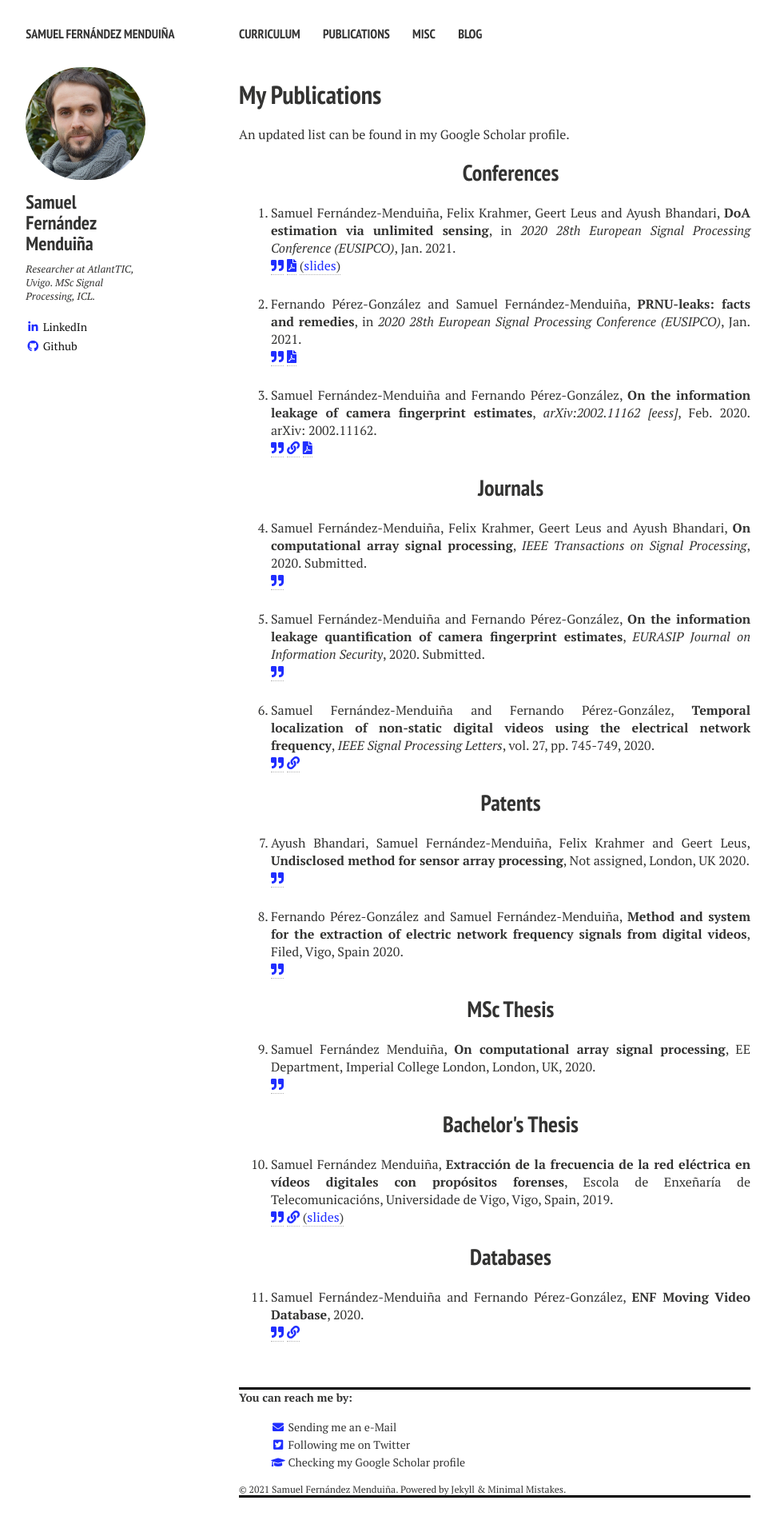
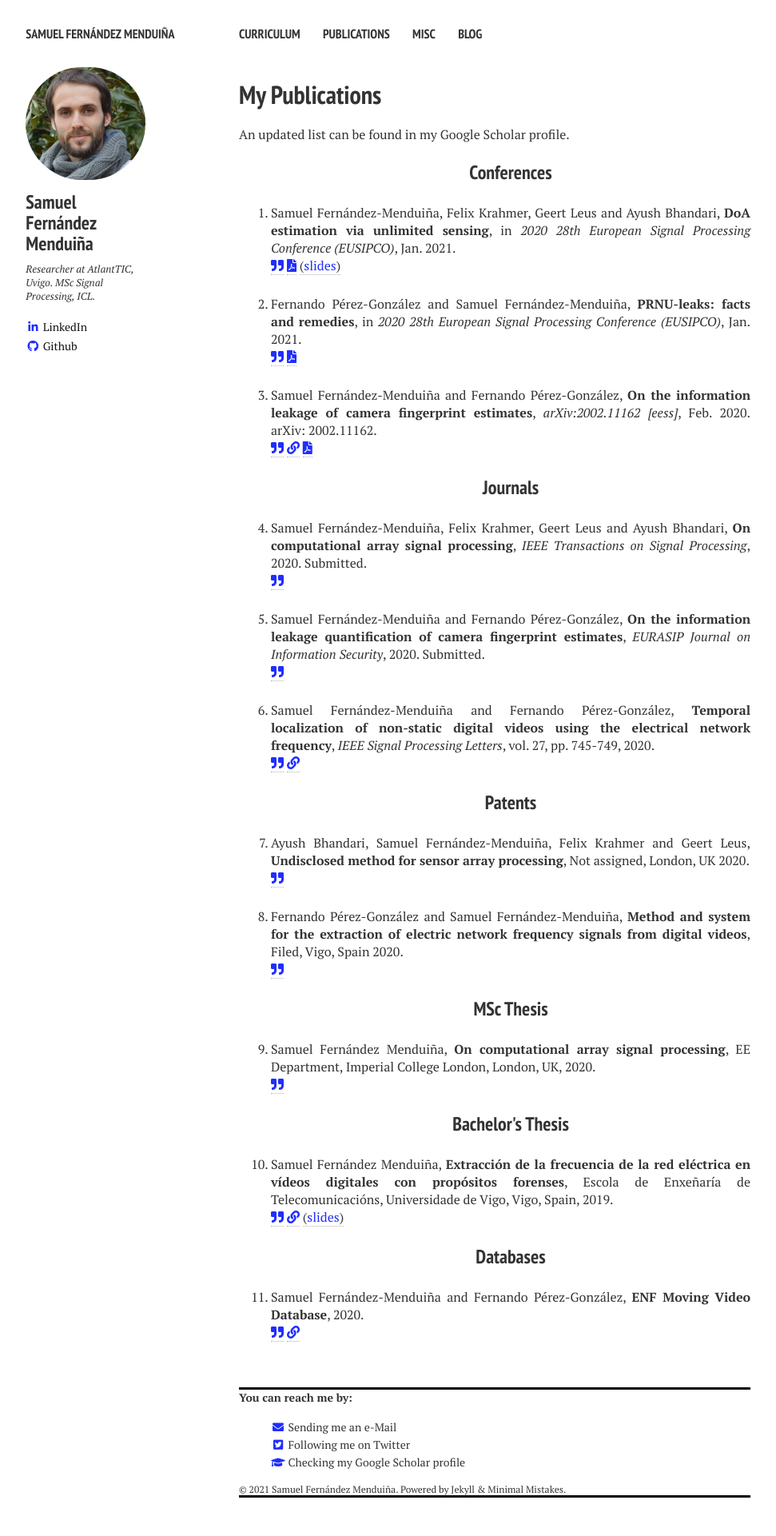
Before and after one commit to sf219/sfweb, a Jekyll site: the page built from publications.md, in a window 1280 px wide. Shown: the whole page at 80% size, without its empty margins (21-992 px from the left). Built offline with Jekyll 4.4.1, drawn with Linux system fonts in a browser that asks for light colours; nearby versions of some CDN libraries.

Commit message:
Update publications.html

```diff
--- a/_layouts/publications.html
+++ b/_layouts/publications.html
@@ -89,7 +89,7 @@ div.bibtex pre { font-size: 75%; overflow: auto;  width: 100%; padding: 0em 0em;
 
 <!-- Generated from JabRef by PubList by Truong Nghiem at 11:37 on 2021.01.27. -->
 <ol class="biblist">
-<h2 style="text-align: center;"> Conferences </h2>
+<h3 style="text-align: center;"> Conferences </h3>
 <!-- Item: FernandezMenduina2020a -->
 
 <!-- Item: FernandezMenduina2021 -->
@@ -190,7 +190,7 @@ arXiv: 2002.11162.
 </pre>
 </div>
 </li>
-<h2 style="text-align: center;"> Journals </h2>
+<h3 style="text-align: center;"> Journals </h3>
 
 	<li ><p>
 Samuel Fernández-Menduiña, Felix Krahmer, Geert Leus and Ayush Bhandari,
@@ -289,7 +289,7 @@ pp. 745-749,
 </div>
 </li>
 
-<h2 style="text-align: center;"> Patents </h2>
+<h3 style="text-align: center;"> Patents </h3>
 	<li ><p>
 Ayush Bhandari, Samuel Fernández-Menduiña, Felix Krahmer and Geert Leus,
 <strong>Undisclosed method for sensor array processing</strong>,
@@ -346,7 +346,7 @@ Filed, Vigo, Spain
 </pre></div>
 </li>
 
-<h2 style="text-align: center;"> MSc Thesis </h2>
+<h3 style="text-align: center;"> MSc Thesis </h3>
 <li ><p>
 Samuel Fernández Menduiña,
 <strong>On computational array signal processing</strong>, EE Department, Imperial College London, London, UK,
@@ -372,7 +372,7 @@ Samuel Fernández Menduiña,
 }
 </pre></div>
 </li>
-<h2 style="text-align: center;"> Bachelor's Thesis </h2>
+<h3 style="text-align: center;"> Bachelor's Thesis </h3>
 <div>
 <li ><p>
 Samuel Fernández Menduiña,
@@ -401,7 +401,7 @@ Samuel Fernández Menduiña,
 </pre></div>
 </li>
 	</div>
-<h2 style="text-align: center;"> Databases</h2>
+<h3 style="text-align: center;"> Databases</h3>
 <div>
 	<li ><p>
 Samuel Fernández-Menduiña and Fernando Pérez-González,
```
